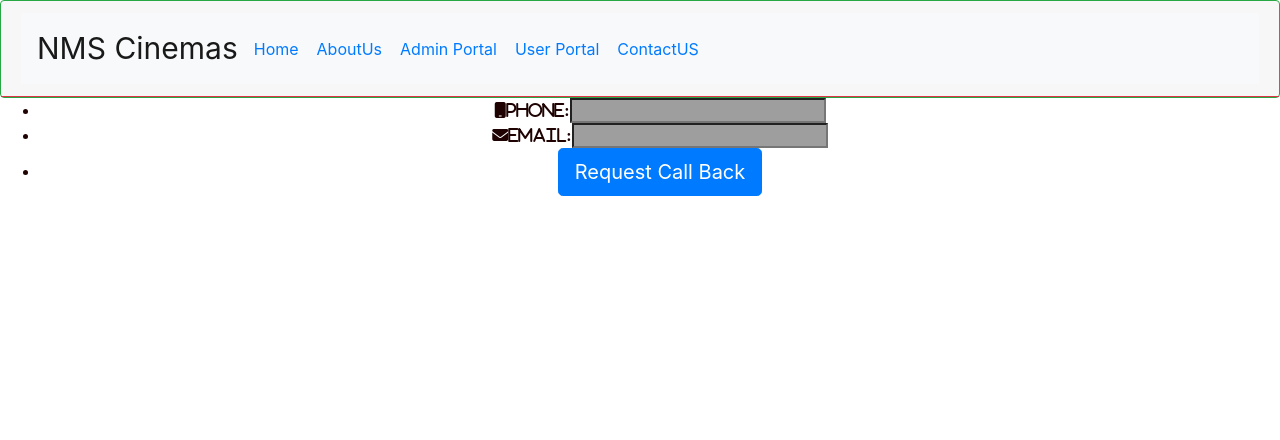
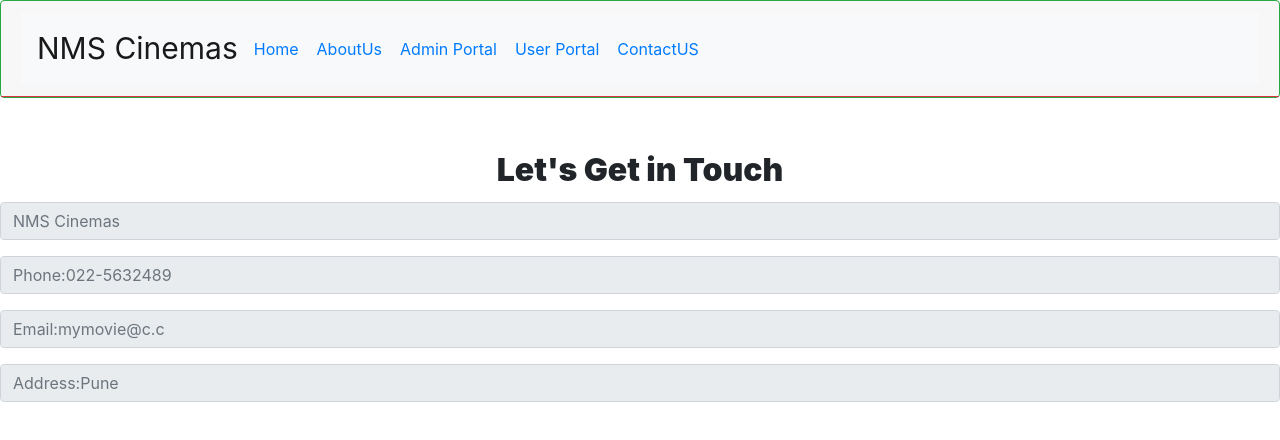
Before and after one commit to SwatiJajoriya/MyMoviePlan-FE, an Angular app: page /contactus in a window 1280 px wide. Shown: the top 440 px of the page. Built offline with nearby package versions, Linux system fonts and the light colour scheme; grey boxes are pictures that could not be loaded.

Commit message:
Update contact-us.component.html

```diff
--- a/src/app/contact-us/contact-us.component.html
+++ b/src/app/contact-us/contact-us.component.html
@@ -15,24 +15,25 @@
       </ul>
 
       </nav>
+    </div>
+</div>
+<br><br>
 
+      <form class="text-center" >
+        <fieldset disabled>
+          <legend style="font-size:xx-large;font-weight: 900;">Let's Get in Touch</legend>
+          <div class="mb-3">
+            <input type="text" id="disabledTextInput" class="form-control" placeholder="NMS Cinemas">
+          </div>
+          <div class="mb-3">
+            <input type="text" id="disabledTextInput" class="form-control"  placeholder="Phone:022-5632489">
+          </div>
+          <div class="mb-3">
+            <input type="text" id="disabledTextInput"  class="form-control" placeholder="Email:mymovie@c.c">
+          </div>
+          <div class="mb-3">
+            <input type="text" id="disabledTextInput"  class="form-control" placeholder="Address:Pune">
+          </div>
 
-      </div>
-  </div>
-<h6 style="text-align: center; height: 500px;font-size: 80; color:rgb(31, 3, 3)"><i>
-
-    <ul>
-    <li>
-        <i class="fa fa-mobile" aria-hidden="true">Phone:</i><input type="text" style="background-image: url('./assets/bg.jpg');">
-    </li>
-
-    <li>
-        <i class="fa fa-envelope" aria-hidden="true">Email:</i><input type="email" style="background-image: url('./assets/bg.jpg');">
-    </li>
-
-    <li>
-        <button class="btn btn-primary btn-lg">Request Call Back</button>
-    </li>
-    </ul>
-
-    </i></h6>
+        </fieldset>
+      </form>
```
